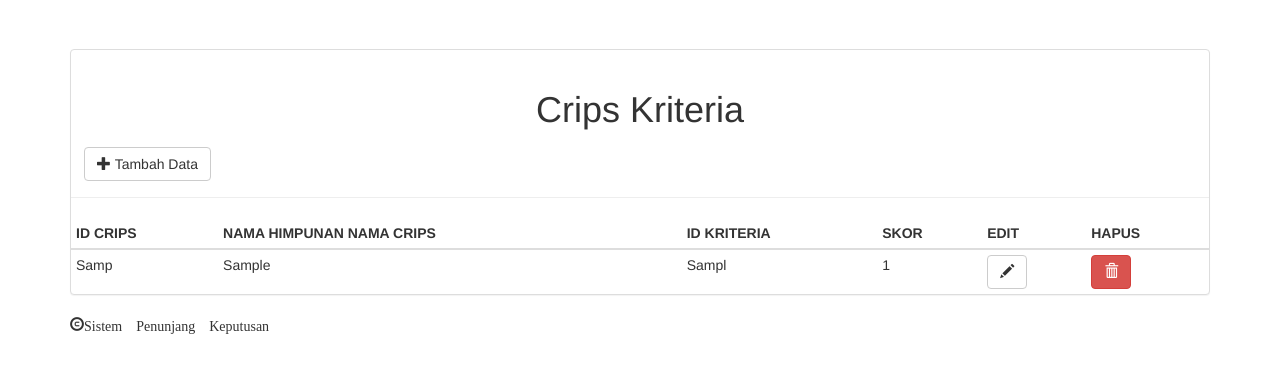
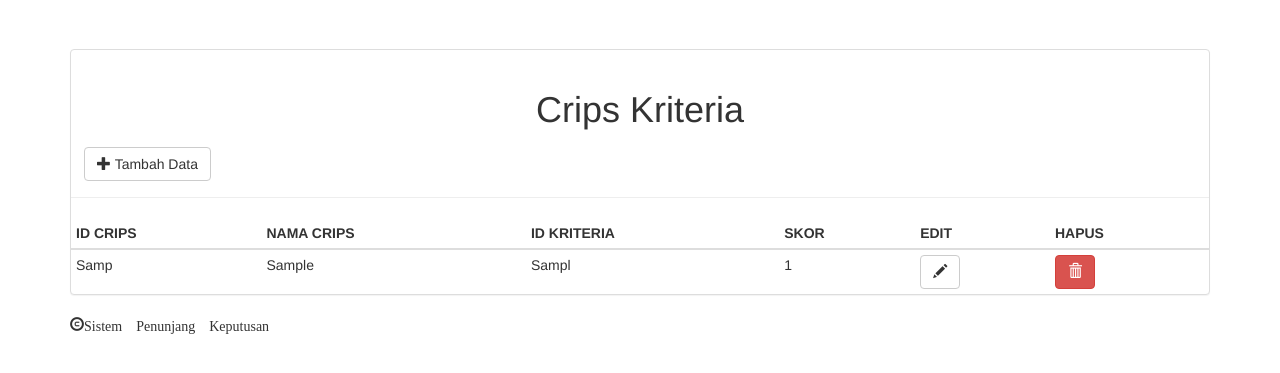
Before and after one commit to spras00/spk_zawa, a CodeIgniter app: page /spk_zawa/crips in a window 1280 px wide. Shown: the part 51-424 px from the top of the page. Run offline with CodeIgniter, Linux system fonts and the light colour scheme; tables that the repository leaves empty hold one stand-in row (values such as "Sample post"); some libraries are stand-ins or nearby versions.

Commit message:
Update view_crips.php

```diff
--- a/application/views/view_crips.php
+++ b/application/views/view_crips.php
@@ -14,7 +14,6 @@
 				ID CRIPS
 			</th>
 			<th>
-				NAMA HIMPUNAN
 				NAMA CRIPS
 			</th>
 			<th>
```
